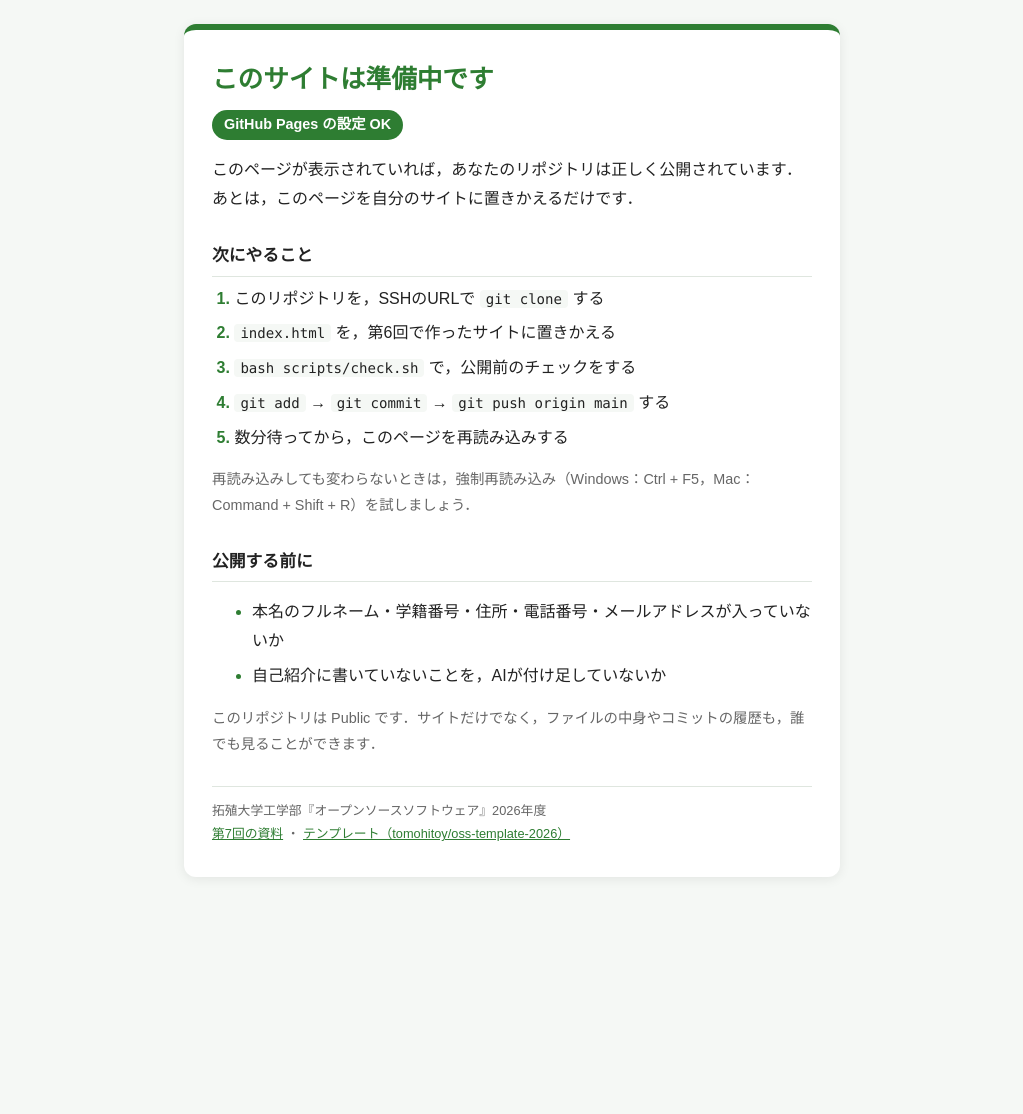
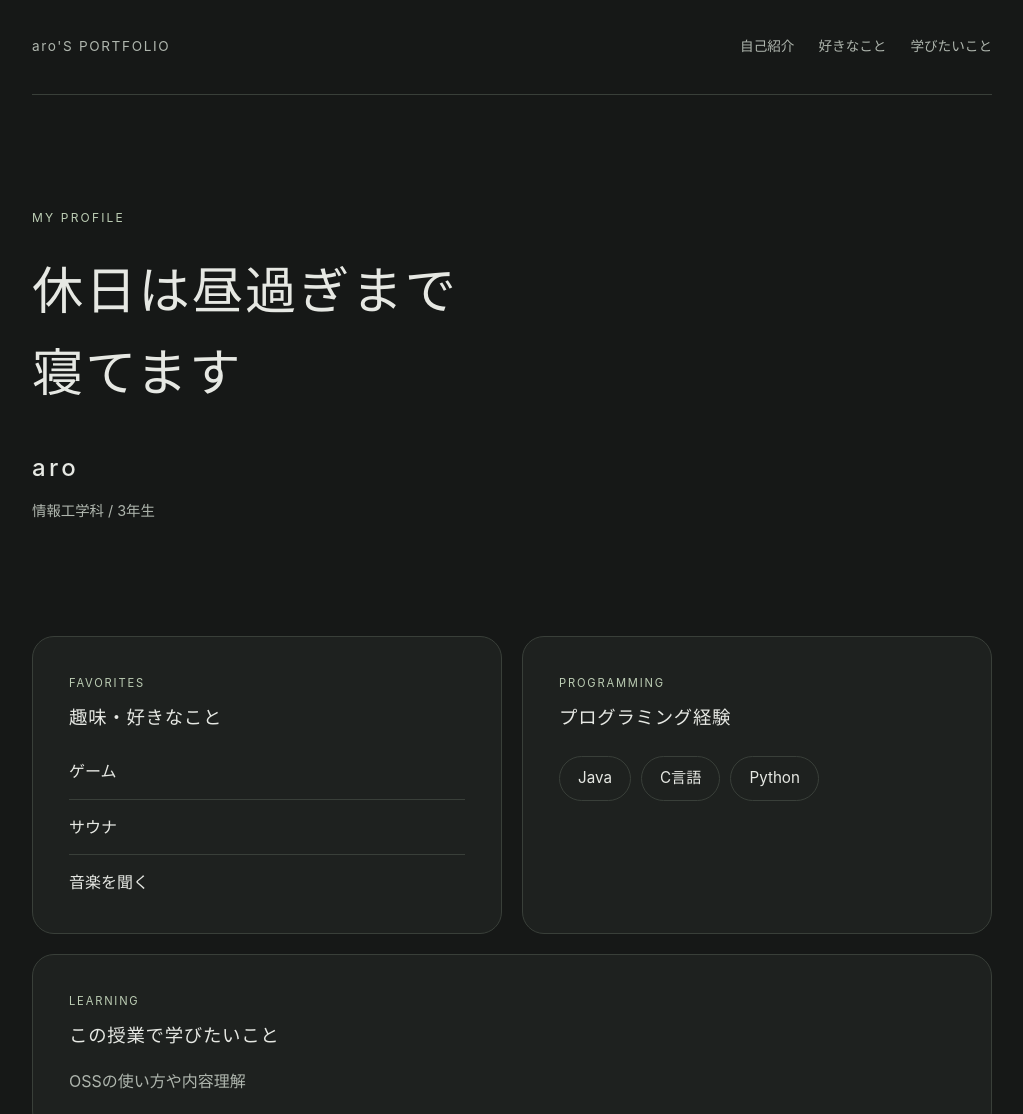
Before and after one commit to aro0077/aro0077.github.io, a plain HTML site: page index.html in a window 1280 px wide. Shown: the top 1114 px of the page, without its empty margins (128-1151 px from the left). Before the commit the page ends 901 px from the top, so only its background shows below. Drawn offline with Linux system fonts and the light colour scheme.

Commit message:
feat: 第6回で作ったサイトを公開する

```diff
--- a/index.html
+++ b/index.html
@@ -1,162 +1,348 @@
 <!DOCTYPE html>
-<!-- oss-template-2026:placeholder （この目印で，scripts/check.sh が「準備中」のページかどうかを見分けます） -->
-<!--
-  テンプレートの「準備中」のページです．
-  このページが https://ユーザー名.github.io/ に表示されたら，GitHub Pages の設定は成功です．
-  第7回の実習4で，このファイルを第6回で作った index.html に置きかえます．
--->
 <html lang="ja">
 <head>
   <meta charset="UTF-8">
-  <meta name="viewport" content="width=device-width, initial-scale=1">
-  <title>準備中</title>
+  <meta name="viewport" content="width=device-width, initial-scale=1.0">
+  <meta name="color-scheme" content="dark">
+  <meta name="description" content="情報工学科3年生・澤枝琉星のプロフィール。趣味、プログラミング経験、この授業で学びたいことを紹介します。">
+  <title>澤枝琉星 | ポートフォリオ</title>
+
   <style>
-    /* ===== 色の設定 ===== */
+    /* 黒を基調に、背景と文字の明暗差が強すぎない落ち着いた配色にする */
     :root {
-      --main-color: #2e7d32;  /* メインの色（見出し・番号） */
-      --bg-color: #f5f8f5;    /* ページの背景の色 */
-      --card-color: #ffffff;  /* カードの背景の色 */
-      --text-color: #222222;  /* 文字の色 */
-      --sub-color: #666666;   /* 補足の文字の色 */
-      --line-color: #dfe6df;  /* 区切り線の色 */
+      --background: #161817;
+      --surface: #1e211f;
+      --text: #e6e8e3;
+      --muted: #afb6ae;
+      --accent: #bccdb4;
+      --border: #393f39;
+      --radius: 22px;
     }
 
-    /* パソコンやスマートフォンがダークモードのときの色 */
-    @media (prefers-color-scheme: dark) {
-      :root {
-        --main-color: #81c784;
-        --bg-color: #121512;
-        --card-color: #1e231e;
-        --text-color: #e8ece8;
-        --sub-color: #a0a8a0;
-        --line-color: #2f362f;
-      }
+    /* 余白や枠線を含めたサイズ計算に統一する */
+    *,
+    *::before,
+    *::after {
+      box-sizing: border-box;
     }
 
-    /* ページ全体：カードを画面のまんなかに置く */
+    html {
+      scroll-padding-top: 24px;
+    }
+
     body {
       margin: 0;
-      min-height: 100vh;
+      background: var(--background);
+      color: var(--text);
+      font-family: -apple-system, BlinkMacSystemFont, "Hiragino Kaku Gothic ProN",
+        "Hiragino Sans", "Yu Gothic", Meiryo, sans-serif;
+      line-height: 1.9;
+      overflow-wrap: anywhere;
+    }
+
+    /* 見出しと本文の初期余白を整える */
+    h1,
+    h2,
+    p {
+      margin: 0;
+    }
+
+    a {
+      color: inherit;
+      text-underline-offset: 5px;
+    }
+
+    /* キーボード操作時に現在のリンク位置を見つけやすくする */
+    a:focus-visible {
+      outline: 2px solid var(--accent);
+      outline-offset: 6px;
+      border-radius: 4px;
+    }
+
+    /* 大きな画面でも本文が横に広がりすぎないようにする */
+    .container {
+      width: min(100% - 48px, 960px);
+      margin-inline: auto;
+    }
+
+    /* ページ上部にサイト名と各セクションへのリンクを配置する */
+    .site-header {
       display: flex;
       align-items: center;
-      justify-content: center;
-      padding: 24px 16px;
-      box-sizing: border-box;
-      font-family: "Hiragino Sans", "Yu Gothic", "Meiryo", sans-serif;
-      line-height: 1.8;
-      color: var(--text-color);
-      background: var(--bg-color);
+      justify-content: space-between;
+      flex-wrap: wrap;
+      gap: 16px 32px;
+      padding-block: 28px;
+      border-bottom: 1px solid var(--border);
     }
 
-    /* まんなかのカード */
-    main {
-      width: 100%;
-      max-width: 600px;
-      padding: 32px 28px;
-      background: var(--card-color);
-      border-top: 6px solid var(--main-color);
-      border-radius: 12px;
-      box-shadow: 0 2px 12px rgba(0, 0, 0, 0.08);
+    .site-title {
+      color: var(--muted);
+      font-size: 0.85rem;
+      letter-spacing: 0.12em;
     }
 
-    h1 {
-      margin: 0 0 4px;
-      font-size: clamp(1.3rem, 6vw, 1.6rem);  /* スマートフォンでは少し小さくする */
-      line-height: 1.4;
-      color: var(--main-color);
+    .navigation {
+      display: flex;
+      flex-wrap: wrap;
+      gap: 8px 24px;
+      margin: 0;
+      padding: 0;
+      list-style: none;
+    }
+
+    .navigation a {
+      display: inline-block;
+      padding-block: 6px;
+      color: var(--muted);
+      font-size: 0.85rem;
+      text-decoration: none;
+    }
+
+    .navigation a:hover {
+      color: var(--text);
+      text-decoration: underline;
+    }
+
+    /* 最初にキャッチコピーと基本情報をゆったり見せる */
+    .hero {
+      padding-block: clamp(64px, 11vw, 112px);
+    }
+
+    .eyebrow {
+      margin-bottom: 20px;
+      color: var(--accent);
+      font-size: 0.75rem;
+      letter-spacing: 0.18em;
+    }
+
+    .catchphrase {
+      margin-bottom: 32px;
+      font-size: clamp(1.7rem, 5.6vw, 3.2rem);
+      font-weight: 500;
+      line-height: 1.6;
+      letter-spacing: 0.04em;
+    }
+
+    .hero h1 {
+      font-size: clamp(1.2rem, 3vw, 1.5rem);
+      font-weight: 500;
+      letter-spacing: 0.14em;
+    }
+
+    .affiliation {
+      margin-top: 6px;
+      color: var(--muted);
+      font-size: 0.9rem;
+    }
+
+    /* 趣味とプログラミング経験は、横幅に応じて並ぶカードにする */
+    .card-grid {
+      display: grid;
+      grid-template-columns: repeat(2, minmax(0, 1fr));
+      gap: 20px;
+    }
+
+    .card {
+      padding: clamp(24px, 4vw, 36px);
+      border: 1px solid var(--border);
+      border-radius: var(--radius);
+      background: var(--surface);
+    }
+
+    .section-label {
+      margin-bottom: 8px;
+      color: var(--accent);
+      font-size: 0.7rem;
+      letter-spacing: 0.16em;
     }
 
     h2 {
-      margin: 28px 0 8px;
-      padding-bottom: 4px;
-      font-size: 1.05rem;
-      border-bottom: 1px solid var(--line-color);
+      margin-bottom: 24px;
+      font-size: 1.15rem;
+      font-weight: 500;
+      letter-spacing: 0.04em;
+      line-height: 1.6;
     }
 
-    /* 「設定は成功」のバッジ */
-    .badge {
-      display: inline-block;
-      margin: 8px 0 0;
-      padding: 2px 12px;
-      font-size: 0.9rem;
-      font-weight: bold;
-      color: var(--card-color);
-      background: var(--main-color);
-      border-radius: 999px;
+    /* 趣味は行ごとに区切り、簡潔で読みやすいリストにする */
+    .hobby-list {
+      margin: 0;
+      padding: 0;
+      list-style: none;
     }
 
-    /* 「次にやること」の番号つきリスト */
-    ol {
-      margin: 0;
-      padding-left: 1.4em;
-    }
-    li {
-      margin-bottom: 6px;
-    }
-    li::marker {
-      font-weight: bold;
-      color: var(--main-color);
+    .hobby-list li {
+      padding-block: 12px;
+      border-bottom: 1px solid var(--border);
     }
 
-    /* コマンドの見た目 */
-    code {
-      padding: 1px 6px;
-      font-family: "SFMono-Regular", Consolas, monospace;
-      font-size: 0.88em;
-      background: var(--bg-color);
-      border-radius: 4px;
-      white-space: nowrap;  /* コマンドの途中で折り返さない */
+    .hobby-list li:first-child {
+      padding-top: 0;
     }
 
-    /* 補足の小さな文字 */
-    .sub {
-      font-size: 0.9rem;
-      color: var(--sub-color);
+    .hobby-list li:last-child {
+      padding-bottom: 0;
+      border-bottom: none;
     }
 
-    /* いちばん下の小さな文字 */
-    footer {
-      margin-top: 28px;
-      padding-top: 12px;
-      font-size: 0.8rem;
-      color: var(--sub-color);
-      border-top: 1px solid var(--line-color);
+    /* 使用経験のある言語だけを表示し、習熟度は付け加えない */
+    .language-list {
+      display: flex;
+      flex-wrap: wrap;
+      gap: 10px;
+      margin: 0;
+      padding: 0;
+      list-style: none;
     }
-    a {
-      color: var(--main-color);
+
+    .language-list li {
+      padding: 7px 18px;
+      border: 1px solid var(--border);
+      border-radius: 999px;
+      color: var(--text);
+      font-size: 0.95rem;
+    }
+
+    /* 学びたいことは横長のセクションとして分ける */
+    .learning {
+      margin-top: 20px;
+    }
+
+    .learning h2 {
+      margin-bottom: 16px;
+    }
+
+    .learning-text {
+      color: var(--muted);
+    }
+
+    /* 最後のひとことは余白を多めに取り、静かな締めくくりにする */
+    .message {
+      padding-block: clamp(64px, 10vw, 96px);
+      text-align: center;
+    }
+
+    .message h2 {
+      margin-bottom: 20px;
+      color: var(--muted);
+      font-size: 0.9rem;
+    }
+
+    .message p {
+      font-size: clamp(1rem, 2.8vw, 1.2rem);
+      line-height: 2.2;
+    }
+
+    .message p + p {
+      margin-top: 8px;
+    }
+
+    .site-footer {
+      padding-block: 24px;
+      border-top: 1px solid var(--border);
+      color: var(--muted);
+      font-size: 0.75rem;
+      letter-spacing: 0.06em;
+    }
+
+    /* スマートフォンではカードを縦並びにし、左右の余白を調整する */
+    @media (max-width: 640px) {
+      .container {
+        width: calc(100% - 36px);
+      }
+
+      .site-header {
+        align-items: flex-start;
+        padding-block: 22px;
+      }
+
+      .navigation {
+        gap: 6px 20px;
+      }
+
+      .card-grid {
+        grid-template-columns: 1fr;
+        gap: 16px;
+      }
+
+      .learning {
+        margin-top: 16px;
+      }
+
+      .catchphrase {
+        letter-spacing: 0.02em;
+      }
     }
   </style>
 </head>
+
 <body>
-  <main>
-    <h1>このサイトは準備中です</h1>
-    <p class="badge">GitHub Pages の設定 OK</p>
-    <p>このページが表示されていれば，あなたのリポジトリは正しく公開されています．
-      あとは，このページを自分のサイトに置きかえるだけです．</p>
+  <div class="container">
+    <!-- サイト名と、ページ内を移動するためのナビゲーション -->
+    <header class="site-header">
+      <p class="site-title">aro'S PORTFOLIO</p>
+      <nav aria-label="ページ内ナビゲーション">
+        <ul class="navigation">
+          <li><a href="#about">自己紹介</a></li>
+          <li><a href="#interests">好きなこと</a></li>
+          <li><a href="#learning">学びたいこと</a></li>
+        </ul>
+      </nav>
+    </header>
 
-    <h2>次にやること</h2>
-    <ol>
-      <li>このリポジトリを，SSHのURLで <code>git clone</code> する</li>
-      <li><code>index.html</code> を，第6回で作ったサイトに置きかえる</li>
-      <li><code>bash scripts/check.sh</code> で，公開前のチェックをする</li>
-      <li><code>git add</code> → <code>git commit</code> → <code>git push origin main</code> する</li>
-      <li>数分待ってから，このページを再読み込みする</li>
-    </ol>
-    <p class="sub">再読み込みしても変わらないときは，強制再読み込み（Windows：Ctrl + F5，Mac：Command + Shift + R）を試しましょう．</p>
+    <main>
+      <!-- 自己紹介にあるキャッチコピー、名前、所属、学年 -->
+      <section class="hero" id="about" aria-labelledby="profile-name">
+        <p class="eyebrow">MY PROFILE</p>
+        <p class="catchphrase">休日は昼過ぎまで<br>寝てます</p>
+        <h1 id="profile-name">aro</h1>
+        <p class="affiliation">情報工学科 / 3年生</p>
+      </section>
 
-    <h2>公開する前に</h2>
-    <ul>
-      <li>本名のフルネーム・学籍番号・住所・電話番号・メールアドレスが入っていないか</li>
-      <li>自己紹介に書いていないことを，AIが付け足していないか</li>
-    </ul>
-    <p class="sub">このリポジトリは Public です．サイトだけでなく，ファイルの中身やコミットの履歴も，誰でも見ることができます．</p>
+      <div class="card-grid">
+        <!-- 趣味・好きなことをそのまま紹介する -->
+        <section class="card" id="interests" aria-labelledby="interests-title">
+          <p class="section-label">FAVORITES</p>
+          <h2 id="interests-title">趣味・好きなこと</h2>
+          <ul class="hobby-list">
+            <li>ゲーム</li>
+            <li>サウナ</li>
+            <li>音楽を聞く</li>
+          </ul>
+        </section>
 
-    <footer>
-      拓殖大学工学部『オープンソースソフトウェア』2026年度<br>
-      <a href="https://github.com/tomohitoy/oss-practice-2026/blob/main-07/chap07/README.md">第7回の資料</a>
-      ・
-      <a href="https://github.com/tomohitoy/oss-template-2026">テンプレート（tomohitoy/oss-template-2026）</a>
+        <!-- プログラミング経験に挙げられている言語を表示する -->
+        <section class="card" aria-labelledby="programming-title">
+          <p class="section-label">PROGRAMMING</p>
+          <h2 id="programming-title">プログラミング経験</h2>
+          <ul class="language-list">
+            <li>Java</li>
+            <li>C言語</li>
+            <li>Python</li>
+          </ul>
+        </section>
+      </div>
+
+      <!-- この授業で学びたい内容 -->
+      <section class="card learning" id="learning" aria-labelledby="learning-title">
+        <p class="section-label">LEARNING</p>
+        <h2 id="learning-title">この授業で学びたいこと</h2>
+        <p class="learning-text">OSSの使い方や内容理解</p>
+      </section>
+
+      <!-- 自己紹介の「ひとこと」を掲載する -->
+      <section class="message" aria-labelledby="message-title">
+        <h2 id="message-title">ひとこと</h2>
+        <p>B'zの曲が一番好きです。</p>
+        <p>のんびり自分のペースで<br>生きる事が大事！</p>
+      </section>
+    </main>
+
+    <!-- ページ下部の名前表記 -->
+    <footer class="site-footer">
+      <p>aro / PORTFOLIO</p>
     </footer>
-  </main>
+  </div>
 </body>
 </html>
```
